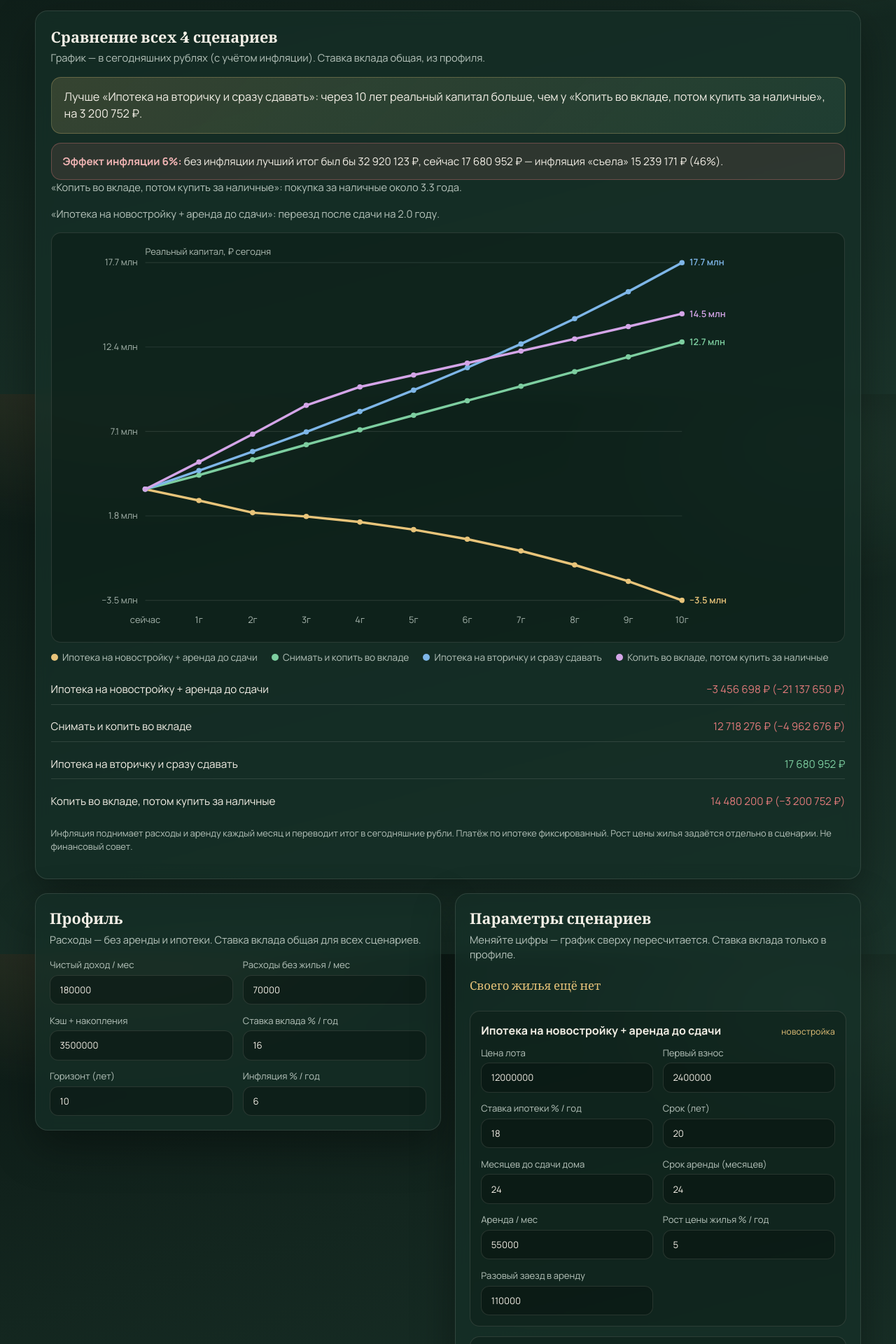
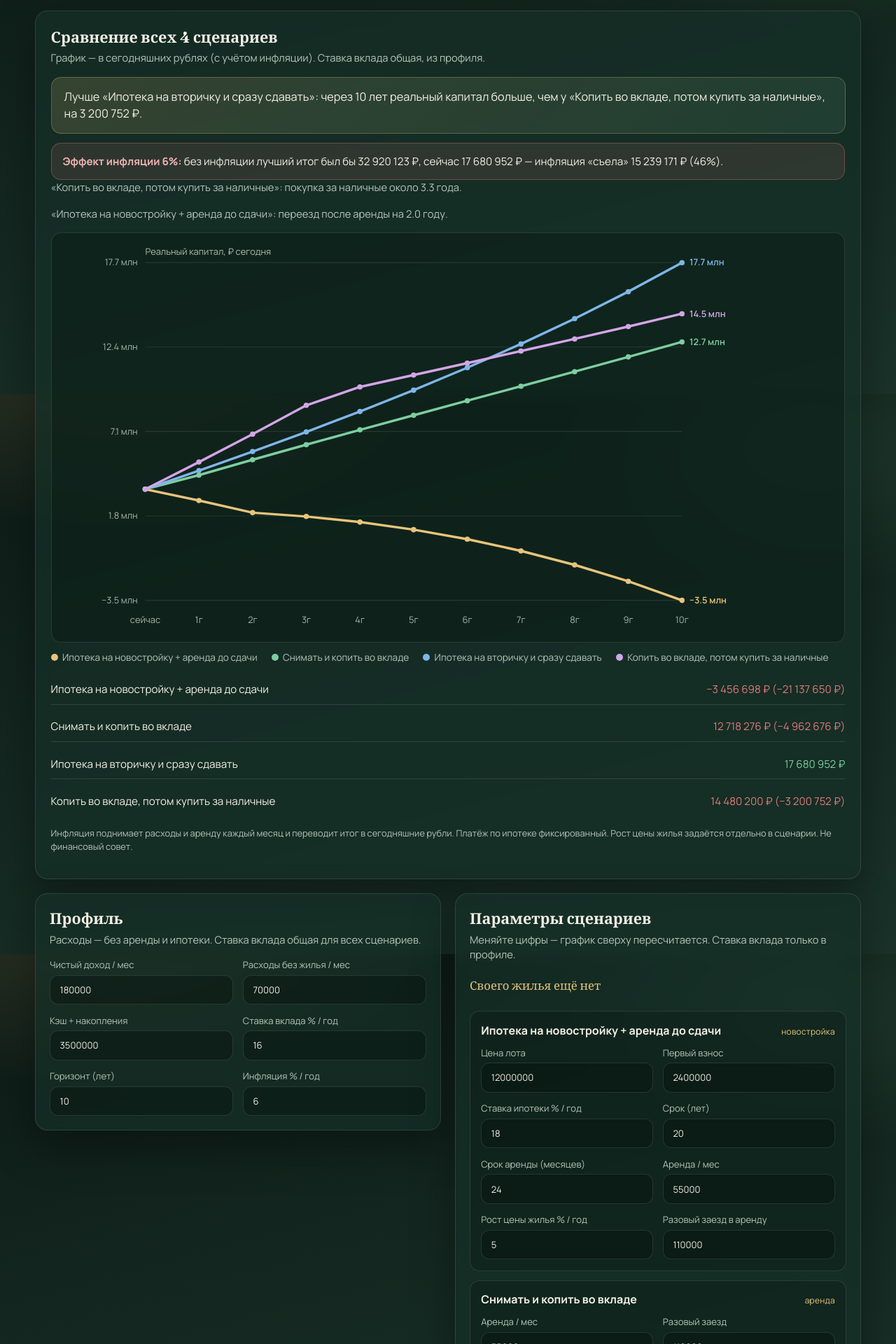
Before and after one commit to advharvest-arch/my-first-project, a React (Vite) app in the folder finance-planner/: page / in a window 1280 px wide. Shown: the part 237-2157 px from the top of the page at 70% size. Built offline with nearby package versions, Linux system fonts and the light colour scheme.

Commit message:
Drop off-plan handover months; keep rent duration only
Use rentMonths as the sole control for temporary rent and move-in
timing in the new-build mortgage scenario.

Co-authored-by: advharvest-arch <advharvest-arch@users.noreply.github.com>

```diff
--- a/finance-planner/src/App.tsx
+++ b/finance-planner/src/App.tsx
@@ -18,7 +18,7 @@ import {
 } from './engine/types';
 import { NetWorthChart } from './components/NetWorthChart';
 
-const STORAGE_KEY = 'esli-finance-mvp-v6';
+const STORAGE_KEY = 'esli-finance-mvp-v7';
 
 type StoredState = {
   profile: BaselineProfile;
@@ -246,7 +246,7 @@ export default function App() {
                   .filter((r) => r.meta?.movedInAtMonth !== undefined)
                   .map(
                     (r) =>
-                      `«${r.scenarioName}»: переезд после сдачи на ${(r.meta!.movedInAtMonth! / 12).toFixed(1)} году.`,
+                      `«${r.scenarioName}»: переезд после аренды на ${(r.meta!.movedInAtMonth! / 12).toFixed(1)} году.`,
                   )
                   .join(' ')}
               </p>
@@ -446,21 +446,6 @@ export default function App() {
                               patchScenarioEvent('no_home', 'offplan', {
                                 type: 'offplan_mortgage',
                                 termYears: Math.max(1, Math.round(n)),
-                              });
-                          }}
-                        />
-                      </label>
-                      <label>
-                        Месяцев до сдачи дома
-                        <input
-                          type="number"
-                          value={offplan.monthsUntilHandover}
-                          onChange={(e) => {
-                            const n = readNumber(e);
-                            if (n !== null)
-                              patchScenarioEvent('no_home', 'offplan', {
-                                type: 'offplan_mortgage',
-                                monthsUntilHandover: Math.max(0, Math.round(n)),
                               });
                           }}
                         />
--- a/finance-planner/src/engine/types.ts
+++ b/finance-planner/src/engine/types.ts
@@ -11,7 +11,7 @@ export interface BaselineProfile {
   existingDebtMonthlyPayment: Money;
 }
 
-/** New-build mortgage: rent for a period, move in after handover. */
+/** New-build mortgage: rent temporarily, then move into the new home. */
 export type OffplanMortgageEvent = {
   type: 'offplan_mortgage';
   startMonth: number;
@@ -20,11 +20,9 @@ export type OffplanMortgageEvent = {
   annualRatePercent: number;
   termYears: number;
   annualAppreciationPercent: number;
-  /** Months until the building is delivered / you can move in. */
-  monthsUntilHandover: number;
-  /** How many months you actually pay temporary rent. */
+  /** Months of temporary rent before moving into the new home. */
   rentMonths: number;
-  /** Temporary rent while waiting / until rentMonths ends. */
+  /** Temporary rent while rentMonths is active. */
   monthlyRentUntilMoveIn: Money;
   moveInCost: Money;
 };
@@ -156,7 +154,6 @@ export function projectScenario(
   let homeAppreciation = 0;
   let mortgageActive = false;
 
-  let handoverMonth: number | null = null;
   let rentEndMonth: number | null = null;
   let movedInAtMonth: number | undefined;
   let boughtAtMonth: number | undefined;
@@ -196,7 +193,6 @@ export function projectScenario(
         homeAppreciation = monthRate(event.annualAppreciationPercent);
         mortgageActive = true;
         rentExpense = Math.max(0, event.monthlyRentUntilMoveIn);
-        handoverMonth = month + Math.max(0, Math.round(event.monthsUntilHandover));
         rentEndMonth = month + Math.max(0, Math.round(event.rentMonths));
       }
 
@@ -233,11 +229,10 @@ export function projectScenario(
       }
     }
 
-    if (handoverMonth !== null && month === handoverMonth) {
-      movedInAtMonth = month;
-    }
-
     if (rentEndMonth !== null && month >= rentEndMonth) {
+      if (rentExpense > 0) {
+        movedInAtMonth = month;
+      }
       rentExpense = 0;
     }
 
@@ -317,7 +312,7 @@ export function projectScenario(
         movedInAtMonth < month + 1 &&
         movedInAtMonth >= month + 1 - 12
       ) {
-        note = `Переезд после сдачи на ${movedInAtMonth + 1}-м мес.`;
+        note = `Переезд в новостройку на ${movedInAtMonth + 1}-м мес.`;
       }
       years.push({
         year,
@@ -403,7 +398,6 @@ export function buildScenariosForMode(mode: HousingMode): Scenario[] {
             annualRatePercent: 18,
             termYears: 20,
             annualAppreciationPercent: 5,
-            monthsUntilHandover: 24,
             rentMonths: 24,
             monthlyRentUntilMoveIn: 55_000,
             moveInCost: 110_000,
```
Also changed, not shown: 5 other files (tests, documents, lock files or other folders).
